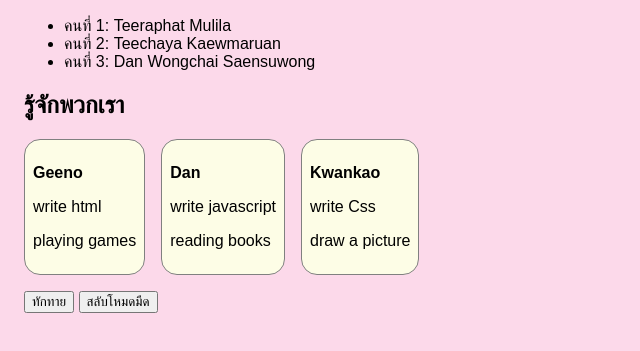
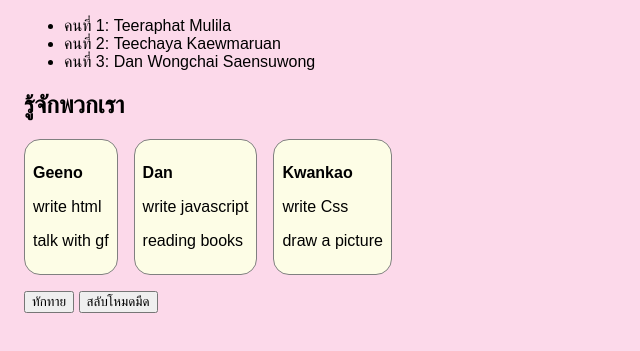
Before and after one commit to teeraphat-mulila/team-14, a plain HTML site: page index.html in a window 1280 px wide. Shown: the part 113-464 px from the top of the page, without its empty margins (0-640 px from the left). Drawn offline with Linux system fonts and the light colour scheme.

Commit message:
เปลี่ยน playing games เป็น talk with gf  (in file html)

```diff
--- a/index.html
+++ b/index.html
@@ -27,7 +27,7 @@
     <div class="card">
       <h3 class="card-name">Geeno</h3>
       <p class="card-role">write html</p>
-      <p class="card-hobby">playing games</p>
+      <p class="card-hobby">talk with gf</p>
     </div>
 
     <!-- การ์ดคนที่ 2 วางตรงนี้ -->
```
